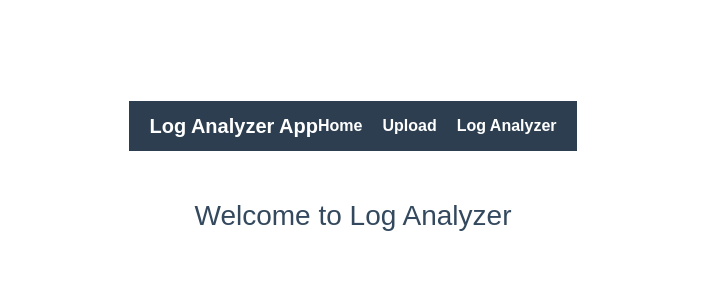
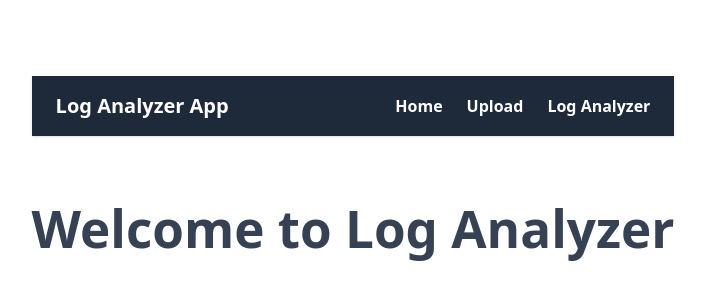
Before and after one commit to jeevanmalviyayash/log-analyzer-web, a React (Vite) app: page / in a window 1280 px wide. Shown: the part 234-534 px from the top of the page, without its empty margins (287-992 px from the left). Built offline with nearby package versions, Linux system fonts and the light colour scheme.

Commit message:
Updated UI and styles

```diff
--- a/src/component/Filters.jsx
+++ b/src/component/Filters.jsx
@@ -1,22 +1,33 @@
-import React from "react";
-
 const Filters = ({ level, setLevel, startDate, setStartDate, endDate, setEndDate }) => {
   return (
-    <div className="filters">
-
-      {/* Log Level Dropdown */}
-      <select value={level} onChange={(e)=>setLevel(e.target.value)}>
+    <div className="flex flex-wrap gap-4 mb-4">
+      <select
+        value={level}
+        onChange={(e) => setLevel(e.target.value)}
+        className="p-2 border border-gray-400 rounded-md"
+      >
         <option value="">All Levels</option>
         <option value="INFO">INFO</option>
         <option value="WARN">WARN</option>
         <option value="ERROR">ERROR</option>
         <option value="DEBUG">DEBUG</option>
       </select>
-            {/*Start Date */}
-                 <input type="date" value={startDate} onChange={(e) => setStartDate(e.target.value)}/>
-                    {/* End Date */}
-                       <input type="date" value={endDate} onChange={(e) => setEndDate(e.target.value)}
+
+      <input
+        type="date"
+        value={startDate}
+        onChange={(e) => setStartDate(e.target.value)}
+        className="p-2 border border-gray-400 rounded-md"
+      />
+
+      <input
+        type="date"
+        value={endDate}
+        onChange={(e) => setEndDate(e.target.value)}
+        className="p-2 border border-gray-400 rounded-md"
       />
     </div>
-                         );};
+  );
+};
+
 export default Filters;
--- a/src/component/Home.jsx
+++ b/src/component/Home.jsx
@@ -3,77 +3,27 @@ import { useNavigate } from "react-router-dom";
 function Home() {
   const navigate = useNavigate();
 
-  const styles = {
-    container: {
-      fontFamily: "Arial, sans-serif",
-      textAlign: "center",
-    },
-    navbar: {
-      display: "flex",
-      justifyContent: "space-between",
-      alignItems: "center",
-      backgroundColor: "#2c3e50",
-      padding: "10px 20px",
-    },
-    logo: {
-      color: "#fff",
-      fontSize: "20px",
-      fontWeight: "bold",
-    },
-    navLinks: {
-      listStyle: "none",
-      display: "flex",
-      gap: "20px",
-      margin: 0,
-      padding: 0,
-    },
-    navItem: {
-      color: "#fff",
-      cursor: "pointer",
-      fontWeight: "bold",
-      transition: "color 0.3s",
-    },
-    navItemHover: {
-      color: "#f39c12",
-    },
-    content: {
-      marginTop: "50px",
-    },
-    heading: {
-      fontSize: "28px",
-      color: "#34495e",
-    },
-    paragraph: {
-      fontSize: "18px",
-      color: "#7f8c8d",
-    },
-  };
+  return (
+    <div className="font-sans text-center">
+      {/* NAVBAR */}
+      <nav className="flex justify-between items-center bg-gray-800 px-6 py-4 shadow">
+        <h2 className="text-white text-xl font-bold">Log Analyzer App</h2>
 
-  return (
-    <div style={styles.container}>
-      <nav style={styles.navbar}>
-        <h2 style={styles.logo}>Log Analyzer App</h2>
-        <ul style={styles.navLinks}>
+        <ul className="flex gap-6 text-white font-semibold">
           <li
-            style={styles.navItem}
-            onMouseOver={(e) => (e.target.style.color = styles.navItemHover.color)}
-            onMouseOut={(e) => (e.target.style.color = styles.navItem.color)}
+            className="cursor-pointer hover:text-yellow-400"
             onClick={() => navigate("/")}
           >
             Home
           </li>
           <li
-            style={styles.navItem}
-            onMouseOver={(e) => (e.target.style.color = styles.navItemHover.color)}
-            onMouseOut={(e) => (e.target.style.color = styles.navItem.color)}
+            className="cursor-pointer hover:text-yellow-400"
             onClick={() => navigate("/upload")}
           >
             Upload
           </li>
           <li
-            style={styles.navItem}
-            onMouseOver={(e) => (e.target.style.color = styles.navItemHover.color)}
-            onMouseOut={(e) => (e.target.style.color = styles.navItem.color)}
+            className="cursor-pointer hover:text-yellow-400"
             onClick={() => navigate("/log-analyzer")}
           >
             Log Analyzer
@@ -81,9 +31,9 @@ function Home() {
         </ul>
       </nav>
 
-      <div style={styles.content}>
-        <h1 style={styles.heading}>Welcome to Log Analyzer</h1>
-
+      {/* MAIN CONTENT */}
+      <div className="mt-16">
+        <h1 className="text-3xl font-bold text-gray-700">Welcome to Log Analyzer</h1>
       </div>
     </div>
   );
--- a/src/component/LogAnalyzer.jsx
+++ b/src/component/LogAnalyzer.jsx
@@ -1,10 +1,8 @@
-import React, { useState, useEffect } from "react";
+import React,{useState,useEffect} from "react";
 import SearchBar from "./SearchBar";
 import Filters from "./Filters";
 import LogTable from "./LogTable";
 import { fetchLogs } from "../api/logApi";
-import "../style/filterlog.css";
-
 function LogAnalyzer() {
   const [search, setSearch] = useState("");
   const [level, setLevel] = useState("");
@@ -12,23 +10,20 @@ function LogAnalyzer() {
   const [endDate, setEndDate] = useState("");
   const [logs, setLogs] = useState([]);
 
-  // Connect frontend to backend
   useEffect(() => {
     const loadLogs = async () => {
       const data = await fetchLogs(search, level, startDate, endDate);
-      setLogs(Array.isArray(data) ? data : []); //saves returned logs
+      setLogs(Array.isArray(data) ? data : []);
     };
     loadLogs();
   }, [search, level, startDate, endDate]);
 
   return (
-    <div className="container">
-      <h2>Log Analyzer - Search & Filter</h2>
+    <div className="w-[90%] mx-auto p-5 font-sans">
+      <h2 className="text-2xl font-bold mb-4">Log Analyzer - Search & Filter</h2>
 
-      {/* Search Bar */}
       <SearchBar search={search} setSearch={setSearch} />
 
-      {/* Filters */}
       <Filters
         level={level}
         setLevel={setLevel}
@@ -38,10 +33,9 @@ function LogAnalyzer() {
         setEndDate={setEndDate}
       />
 
-      {/* Display Backend Logs */}
       <LogTable logs={logs} />
 
-      <div className="result-box">
+      <div className="mt-5 p-4 bg-gray-100 rounded-md shadow">
         <p><strong>Search:</strong> {search}</p>
         <p><strong>Level Filter:</strong> {level || "All Levels"}</p>
         <p><strong>Start Date:</strong> {startDate || "Not selected"}</p>
--- a/src/component/LogTable.jsx
+++ b/src/component/LogTable.jsx
@@ -2,31 +2,46 @@ import React from "react";
 
 const LogTable = ({ logs }) => {
   return (
-    <table className="log-table">
-      <thead>
+    <table className="w-full border border-gray-300 rounded-md overflow-hidden">
+      <thead className="bg-gray-200">
         <tr>
-          <th>ID</th>
-          <th>Title</th>
-          <th>Description</th>
-          <th>Level</th>
-          <th>User</th>
-          <th>Timestamp</th>
-          <th>Created</th>
+          <th className="p-2 border">ID</th>
+          <th className="p-2 border">Title</th>
+          <th className="p-2 border">Description</th>
+          <th className="p-2 border">Level</th>
+          <th className="p-2 border">User</th>
+          <th className="p-2 border">Timestamp</th>
+          <th className="p-2 border">Created</th>
         </tr>
       </thead>
 
       <tbody>
-        {logs.map((log) => (
-            <tr key={log.id}>
-           <td> {log.id}</td>
-            <td>{log.title}</td>
-            <td>{log.description}</td>
-            <td>{log.level}</td>
-            <td>{log.username}</td>
-            <td>{log.timestamp?.replace("T", " ").slice(0, 19)}</td>
-            <td>{log.createdDate?.replace("T", " ").slice(0, 19)}</td>
+        {Array.isArray(logs) && logs.length > 0 ? (
+          logs.map((log, index) => (
+            <tr
+              key={log.id}
+              className={index % 2 === 0 ? "bg-white" : "bg-gray-50"}
+            >
+              <td className="p-2 border">{log.id}</td>
+              <td className="p-2 border">{log.title}</td>
+              <td className="p-2 border">{log.description}</td>
+              <td className="p-2 border">{log.level}</td>
+              <td className="p-2 border">{log.username}</td>
+              <td className="p-2 border">
+                {log.timestamp?.replace("T", " ").slice(0, 19)}
+              </td>
+              <td className="p-2 border">
+                {log.createdDate?.replace("T", " ").slice(0, 19)}
+              </td>
+            </tr>
+          ))
+        ) : (
+          <tr>
+            <td colSpan="7" className="p-4 text-center text-gray-500">
+              No logs available
+            </td>
           </tr>
-        ))}
+        )}
       </tbody>
     </table>
   );
--- a/src/component/SearchBar.jsx
+++ b/src/component/SearchBar.jsx
@@ -1,13 +1,11 @@
-import React from "react";
-
 const SearchBar = ({ search, setSearch }) => {
   return (
     <input
       type="text"
-      className="search-input"
       placeholder="Search logs..."
       value={search}
       onChange={(e) => setSearch(e.target.value)}
+      className="w-full p-3 mb-4 border border-gray-400 rounded-md focus:outline-none focus:border-blue-500"
     />
   );
 };
--- a/src/style/filterlog.css
+++ /dev/null
@@ -1,27 +0,0 @@
-.container {
-  width: 90%;
-  margin: auto;
-  padding: 20px;
-  font-family: Arial, sans-serif;
-}
-
-.search-input {
-  width: 100%;
-  padding: 12px;
-  margin-bottom: 15px;
-  border: 1px solid #aaa;
-  border-radius: 6px;
-}
-
-.filters select {
-  padding: 10px;
-  border-radius: 6px;
-  border: 1px solid #aaa;
-}
-
-.result-box {
-  margin-top: 20px;
-  padding: 15px;
-  background: #f3f3f3;
-  border-radius: 6px;
-}
```
Lines whose indentation alone changed are shown as unchanged.
